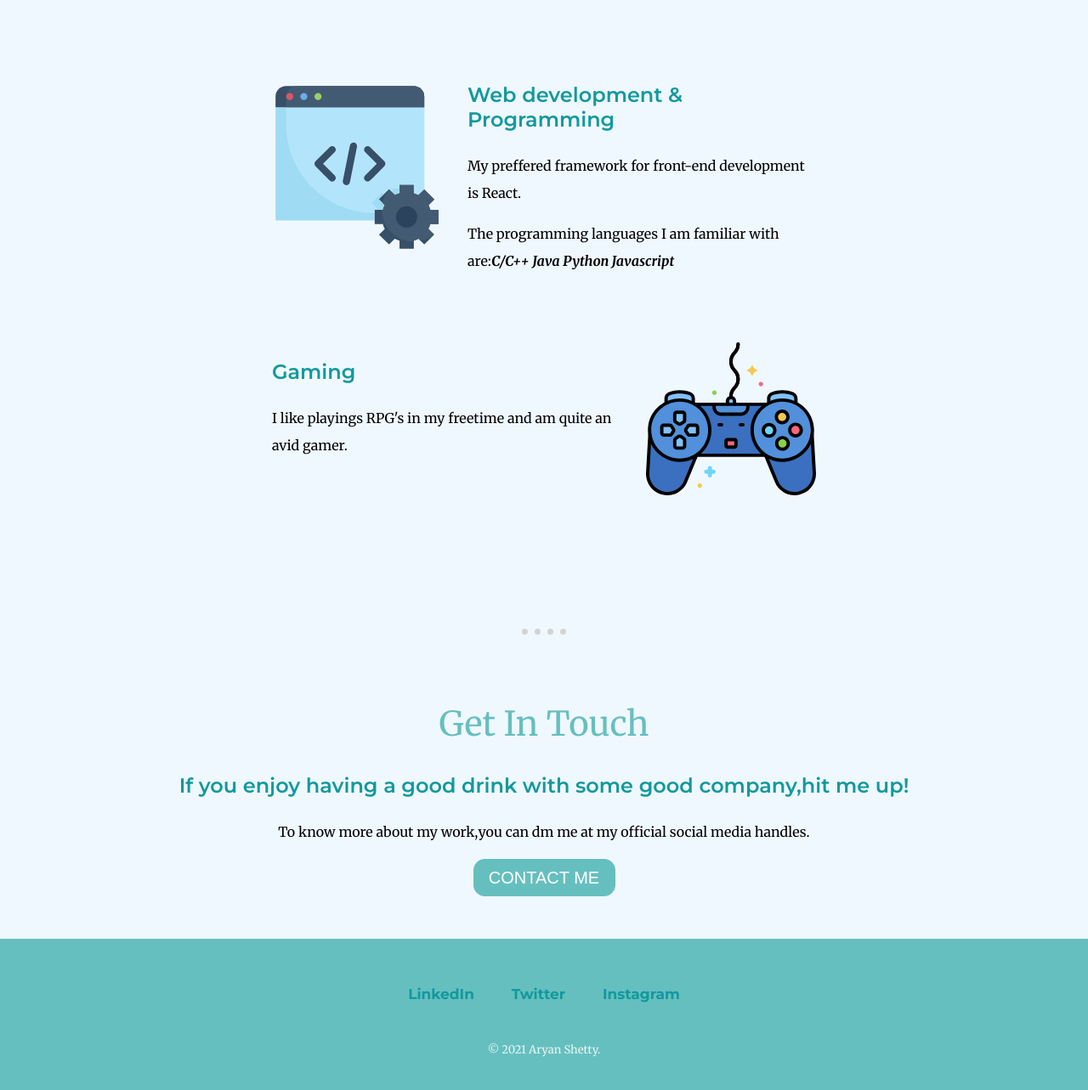
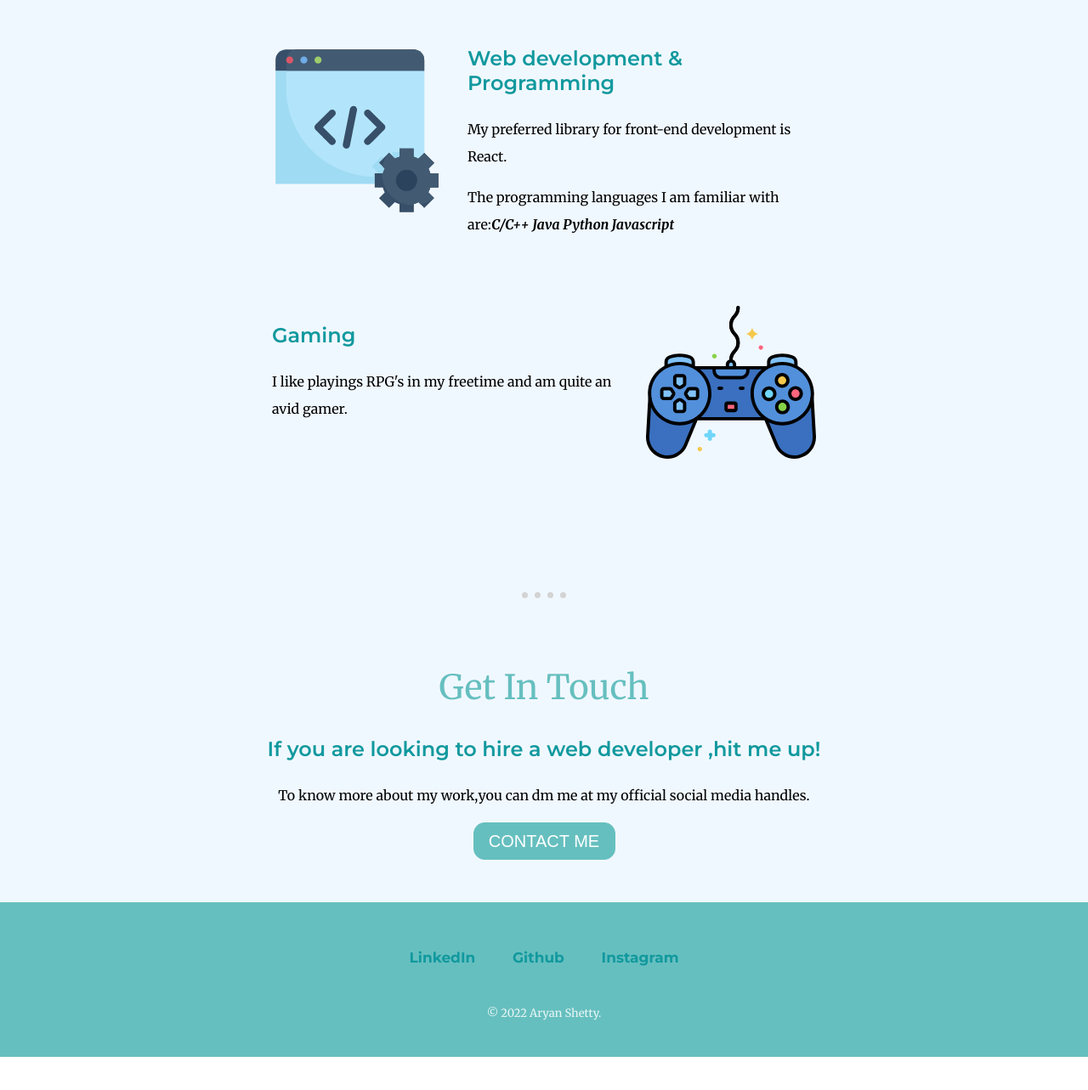
Before and after one commit to Aryan7901/mypage, a plain HTML site: page index.html in a window 1280 px wide. Shown: the part 1451-2734 px from the top of the page at 85% size. After the commit the page ends 2695 px from the top, so only its background shows below. Drawn offline with Linux system fonts and the light colour scheme; a web font is replaced by a local one.

Commit message:
changed styles

```diff
--- a/Css/styles.css
+++ b/Css/styles.css
@@ -55,7 +55,7 @@ hr {
 .TopContainer {
   background-color: #eaf6f6;
   position: relative;
-  padding-top: 143px;
+  padding-top: 100px;
 }
 .word {
   text-decoration: underline;
@@ -182,3 +182,10 @@ hr {
     font-size: 4rem;
   }
 }
+@media (max-width: 300px) {
+  .computer,
+  .gaming {
+    width: 150px;
+    height: auto;
+  }
+}
--- a/index.html
+++ b/index.html
@@ -45,7 +45,7 @@
               alt="Computer Pic"
             />
             <h3>Web development & Programming</h3>
-            <p>My preffered framework for front-end development is React.</p>
+            <p>My preferred library for front-end development is React.</p>
             <p>
               The programming languages I am familiar with are:<span
                 class="Lang"
@@ -65,9 +65,7 @@
         <hr />
         <div class="contact-me">
           <h2 class="talent">Get In Touch</h2>
-          <h3>
-            If you enjoy having a good drink with some good company,hit me up!
-          </h3>
+          <h3>If you are looking to hire a web developer ,hit me up!</h3>
           <p>
             To know more about my work,you can dm me at my official social media
             handles.
@@ -82,9 +80,9 @@
           href="https://www.linkedin.com/in/aryan-shetty-ab5537214/"
           >LinkedIn</a
         >
-        <a class="footer-link" href="https://twitter.com/">Twitter</a>
+        <a class="footer-link" href="https://github.com/Aryan7901">Github</a>
         <a class="footer-link" href="https:/www.instagram.com">Instagram</a>
-        <p class="tm">© 2021 Aryan Shetty.</p>
+        <p class="tm">© 2022 Aryan Shetty.</p>
       </div>
     </main>
   </body>
```
